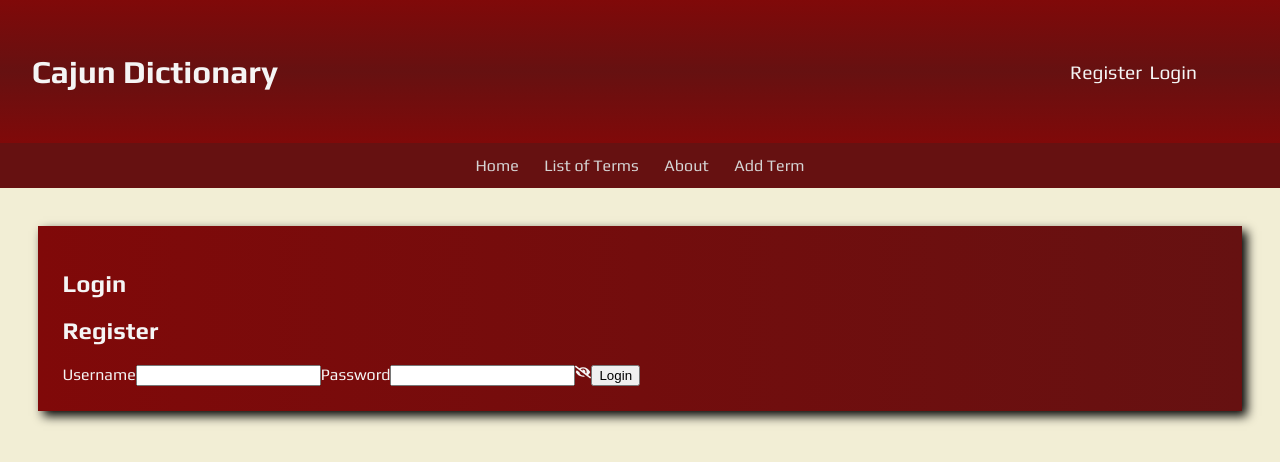
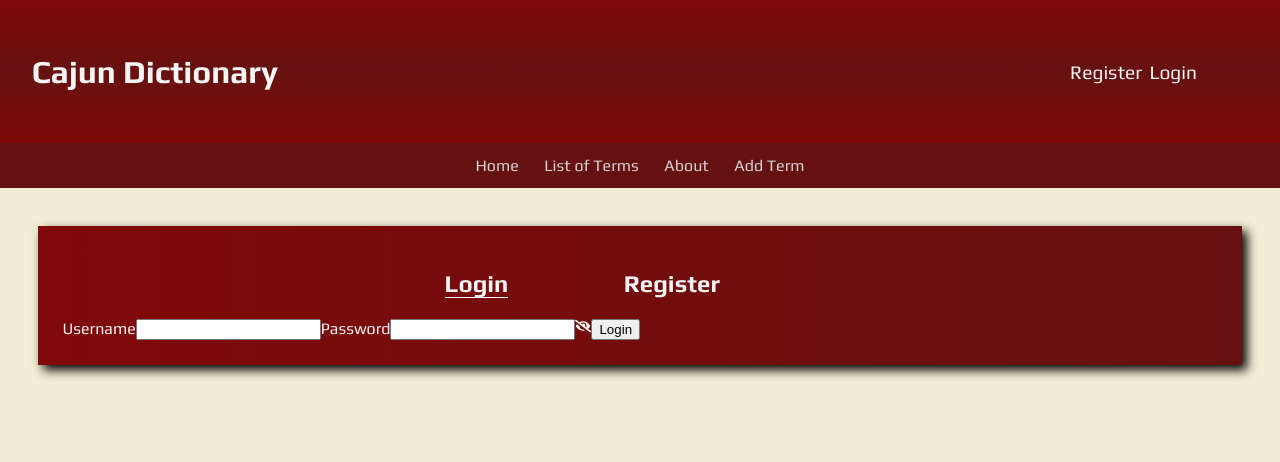
Before and after one commit to ctdupuis/cajun-dictionary, a Next.js app in the folder next-cajun-dictionary/: page /auth in a window 1280 px wide. Shown: the top 462 px of the page. Built offline with nearby package versions, Linux system fonts and the light colour scheme.

Commit message:
logic and CSS modules to show change of form type

```diff
--- a/next-cajun-dictionary/helpers/formatting.js
+++ b/next-cajun-dictionary/helpers/formatting.js
@@ -14,5 +14,8 @@ module.exports = {
             }
         }
         return newStr.join("");
+    },
+    capitalize: (string) => {
+        return string.slice(0, 1).toUpperCase() + string.slice(1, string.length)
     }
 }
--- a/next-cajun-dictionary/pages/auth/index.js
+++ b/next-cajun-dictionary/pages/auth/index.js
@@ -1,13 +1,30 @@
 import { useState } from "react";
 import PasswordEye from "../../components/ui/Icons/PasswordEye";
+import { capitalize } from "../../helpers/formatting";
+import styles from '../../styles/auth-form.module.css'
 
 export default function AuthForm(props) {
-    const [formType, setFormType] = useState('Login');
+    const [formType, setFormType] = useState('login');
     const [showPassword, setShowPassword] = useState('password');
+
+    const login = () => console.log('login')
+    const register = () => console.log('register')
+
     const [formData, setFormData] = useState({
-        username: "",
-        password: ""
+        data: {
+            username: "",
+            password: ""
+        },
+        login: {
+            submitter: login,
+            active: true
+        },
+        register: {
+            submitter: register,
+            active: false
+        }
     })
+
 
     const togglePasswordShow = () => {
        if (showPassword === 'password') {
@@ -20,27 +37,35 @@ export default function AuthForm(props) {
     const handleChange = e => {
         setFormData({
             ...formData,
-            [e.target.name]: e.target.value
+            data : {
+                ...formData.data,
+                [e.target.name]: e.target.value
+            }
         })
+    }
+
+    const handleActiveType = type => {
+        setFormType(type);
     }
 
     const handleSubmit = e => {
         e.preventDefault();
+        formData[formType].submitter();
         // have a way to check for either register() or login()
     }
 
-    const handleFormType = () => {
-        if (formType === 'Login') {
-            setFormType('Register')
-        } else if (formType === 'Register') {
-            setFormType('Login')
-        }
-    }
-
     const formTitle = (
-        <div>
-            <h1 onClick={() => setFormType('Login')}>Login</h1>
-            <h1 onClick={() => setFormType('Register')}>Register</h1>
+        <div className="flex center-just">
+            <h1
+            className={formType === 'login' ? styles.active : styles.inactive}
+            onClick={() => handleActiveType('login')}>
+                Login
+            </h1>
+            <h1
+            className={formType === 'register' ? styles.active : styles.inactive }
+            onClick={() => handleActiveType('register')}>
+                Register
+            </h1>
         </div>
     )
 
@@ -58,7 +83,7 @@ export default function AuthForm(props) {
 
                     <PasswordEye showPassword={showPassword} handleClick={togglePasswordShow} />
 
-                    <button>{formType}</button>
+                    <button>{capitalize(formType)}</button>
                 </form>
             </section>
         </div>
--- /dev/null
+++ b/next-cajun-dictionary/styles/auth-form.module.css
@@ -0,0 +1,12 @@
+.active {
+    border-bottom: 1px solid white;
+}
+
+.inactive:hover {
+    cursor: pointer;
+    text-decoration: underline;
+}
+
+.active, .inactive {
+    margin-right: 10%;
+}
```
